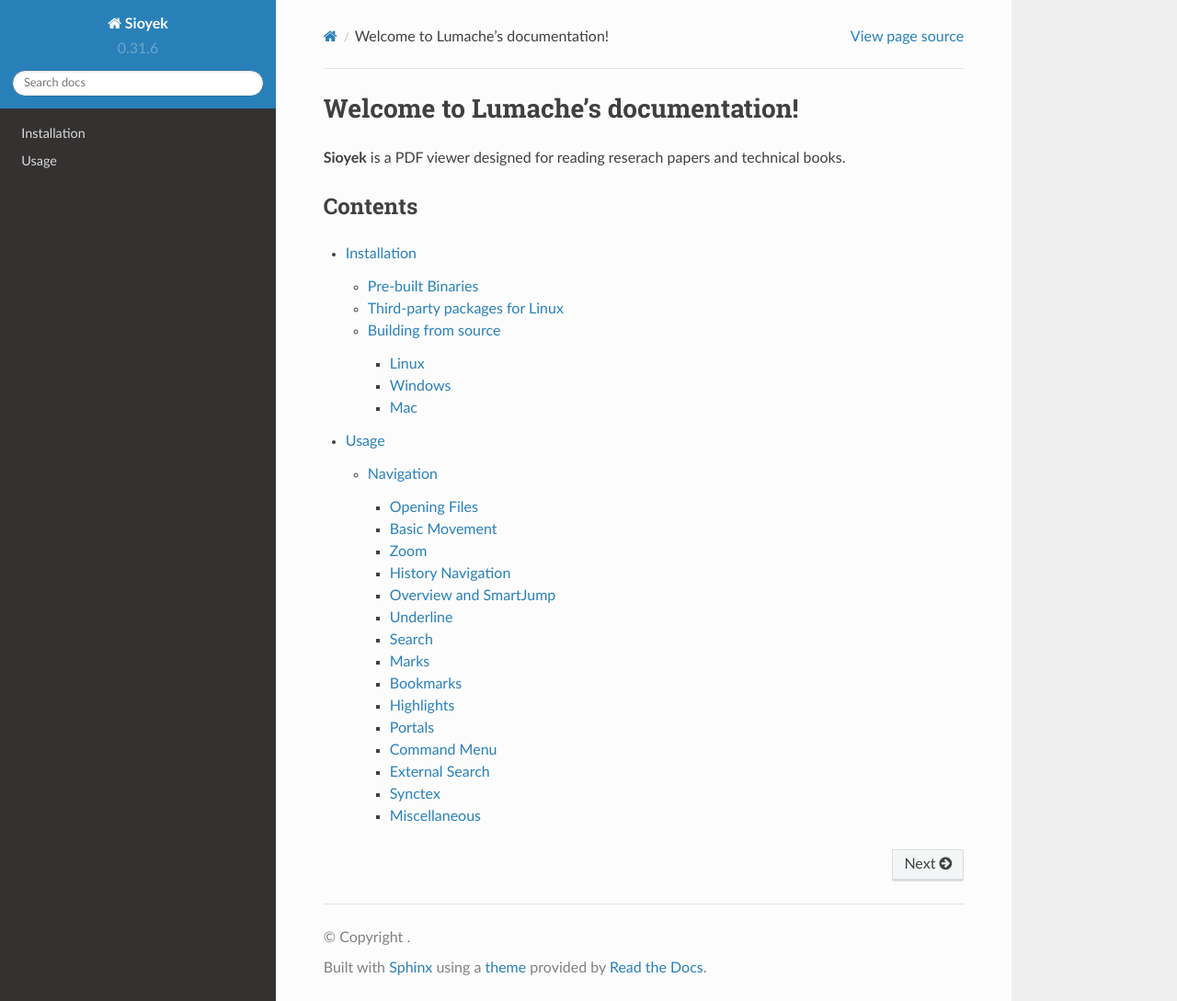
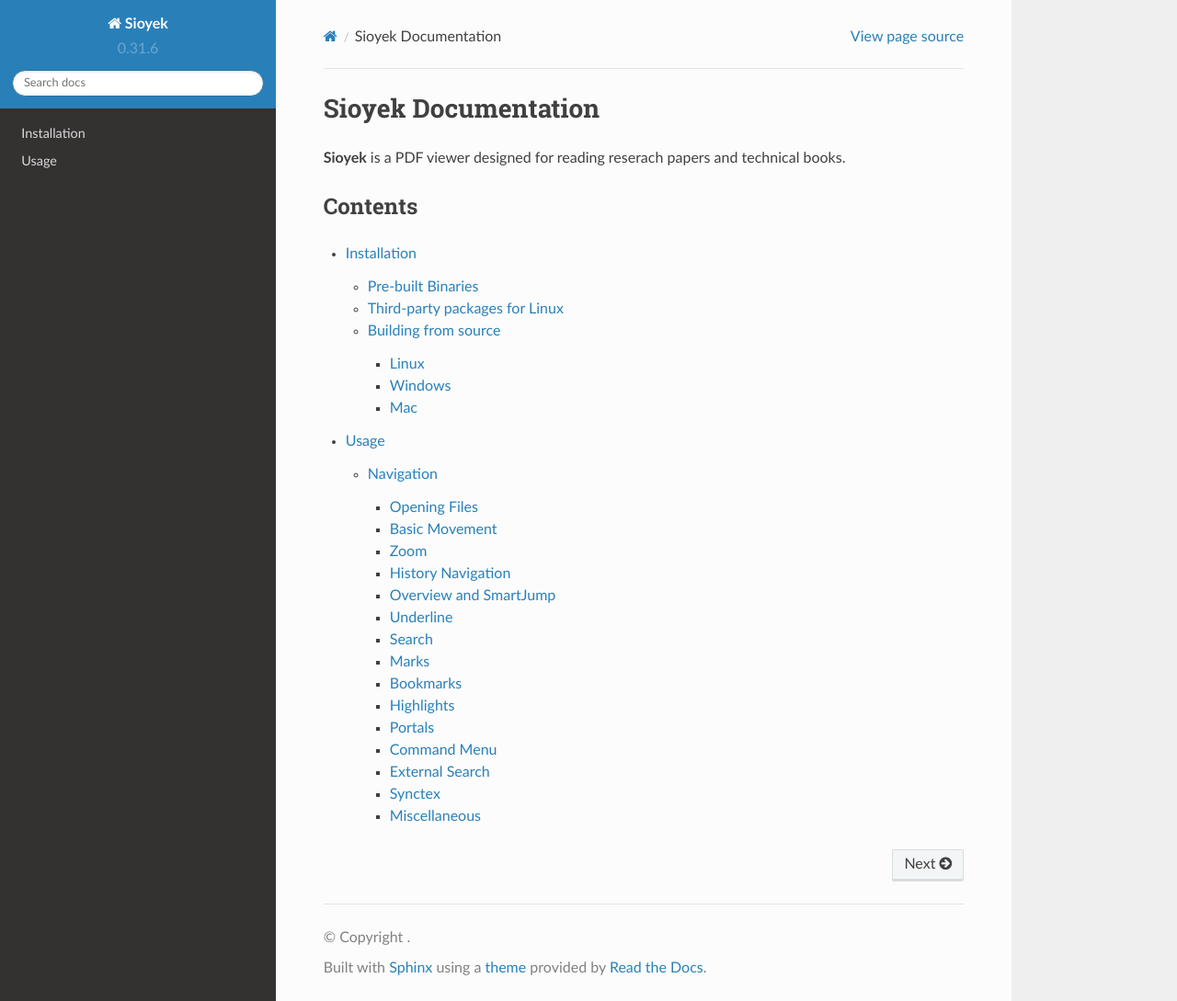
Before and after one commit to ahrm/sioyek-documentation, a Sphinx documentation site: the page built from docs/source/index.rst, in a window 1280 px wide and 1089 px high. Shown: the whole window at 92% size. Built offline with Sphinx 7.4.7 and the Read the Docs theme 2.0.0, drawn with Linux system fonts in a browser that asks for light colours.

Commit message:
Update main header

```diff
--- a/docs/source/index.rst
+++ b/docs/source/index.rst
@@ -1,5 +1,5 @@
-Welcome to Lumache's documentation!
-===================================
+Sioyek Documentation
+====================
 
 **Sioyek** is a PDF viewer designed for reading reserach papers and technical books.
 
```
